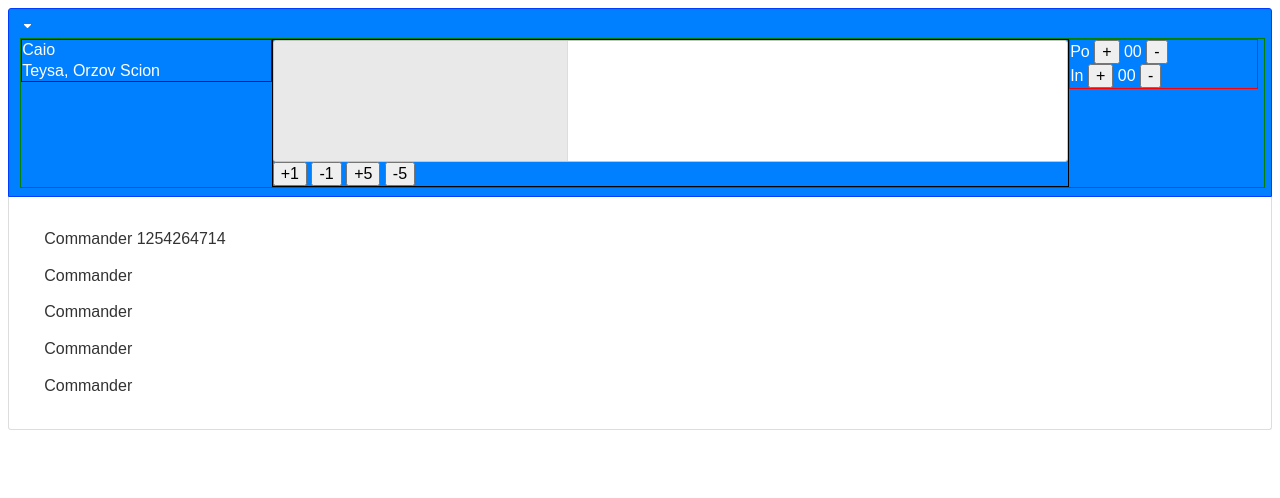
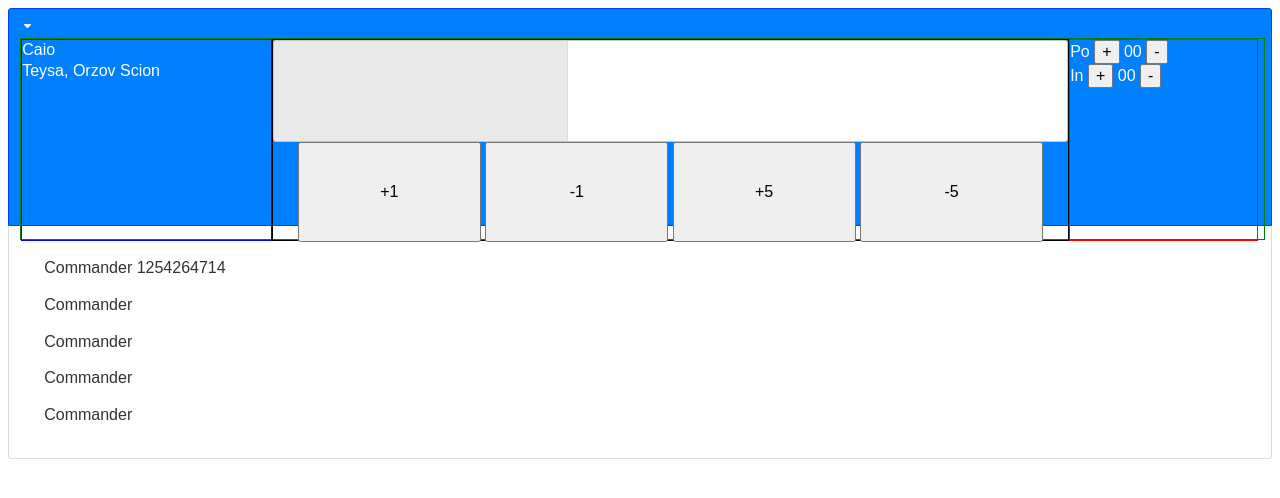
Before and after one commit to cwaquil/CommanderMTG, a plain HTML site: page index.html in a window 1280 px wide. Drawn offline with nearby package versions, Linux system fonts and the light colour scheme.

Commit message:
sdgsdggds

```diff
--- a/index.html
+++ b/index.html
@@ -44,10 +44,10 @@
 				<div id="progress" class="parte">
 					<div id="progressbar" class="progressBar"></div>
 					<div id="botoes" class="botoes">
-						<button>+1</button>
-						<button>-1</button>
-						<button>+5</button>
-						<button>-5</button>
+						<button class="botao">+1</button>
+						<button class="botao">-1</button>
+						<button class="botao">+5</button>
+						<button class="botao">-5</button>
 					</div>
 				</div>
 
--- a/styles.css
+++ b/styles.css
@@ -1,9 +1,11 @@
-/* .classAccordion { */
-/* 	display: table; */
-/* } */
+.classAccordion {
+	height: 200px ! important;
+}
+
 .parte {
 	width: 64%;
 	float: left;
+	height: 100%
 }
 
 #nomes {
@@ -24,8 +26,19 @@
 	border: 1px solid green;
 	display: table;
 	width: 100%;
+	height: 100%
 }
 
 #progressbar {
-	height: 120px !important;
+	height: 50% !important;
 }
+
+.botoes {
+	height: 50% !important;
+	text-align: center;
+}
+
+.botao {
+	width: 23%;
+	height: 100% !important;
+}
```
